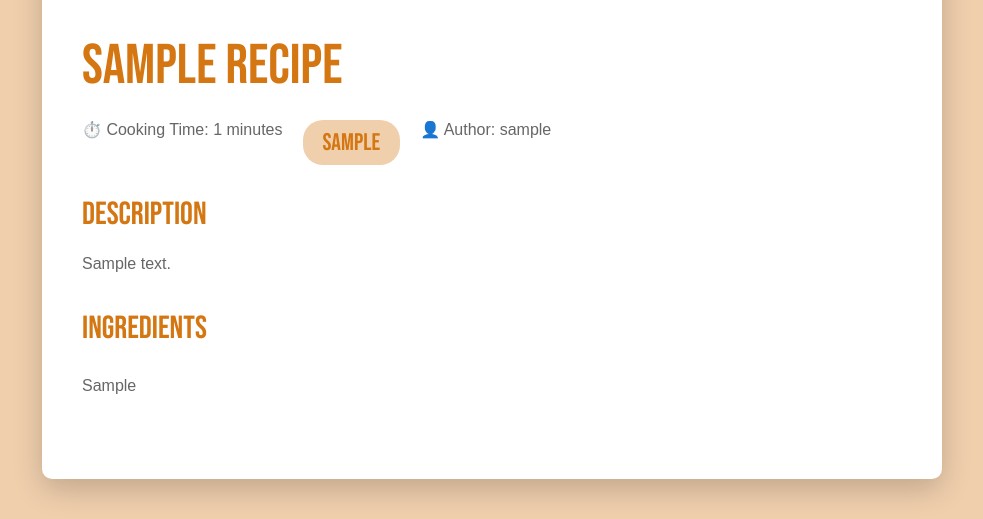
After one commit to Jonnits/django-recipe-application, a Django app: page /recipes/1/ in a window 1280 px wide. The commit adds this page. Shown: the part 540-1059 px from the top of the page, without its empty margins (148-1131 px from the left). Run offline with Django 4.2, Linux system fonts and the light colour scheme; tables that the repository leaves empty hold one stand-in row (values such as "Sample post").

Commit message:
Add recipes list and detail views, update models with image support, add comprehensive tests

```diff
--- a/recipe_project/settings.py
+++ b/recipe_project/settings.py
@@ -121,6 +121,10 @@ USE_TZ = True
 
 STATIC_URL = 'static/'
 
+# Media files (User uploaded files)
+MEDIA_URL = '/media/'
+MEDIA_ROOT = BASE_DIR / 'media'
+
 # Default primary key field type
 # https://docs.djangoproject.com/en/4.2/ref/settings/#default-auto-field
 
--- a/recipe_project/urls.py
+++ b/recipe_project/urls.py
@@ -16,8 +16,14 @@ Including another URLconf
 """
 from django.contrib import admin
 from django.urls import path, include
+from django.conf import settings
+from django.conf.urls.static import static
 
 urlpatterns = [
     path('admin/', admin.site.urls),
     path('', include('recipes.urls')),
 ]
+
+# Serve media files during development
+if settings.DEBUG:
+    urlpatterns += static(settings.MEDIA_URL, document_root=settings.MEDIA_ROOT)
--- a/recipes/models.py
+++ b/recipes/models.py
@@ -3,12 +3,37 @@ from django.contrib.auth.models import User
 
 class Recipe(models.Model):
     name = models.CharField(max_length=120)
-    recipe_id = models.IntegerField(primary_key=True, editable=False)
     author = models.ForeignKey(User, on_delete=models.CASCADE)
     cooking_time = models.IntegerField(help_text="Time in minutes")
     ingredients = models.TextField()
     description = models.TextField()
-    difficulty = models.CharField(max_length=20)
+    difficulty = models.CharField(max_length=20, blank=True)
+    pic = models.ImageField(upload_to='recipe_pics/', blank=True, null=True)
+
+    def calculate_difficulty(self):
+        """Calculate recipe difficulty based on cooking time and number of ingredients"""
+        ingredients_list = self.get_ingredients_list()
+        num_ingredients = len(ingredients_list)
+
+        if self.cooking_time < 10 and num_ingredients < 4:
+            return "Easy"
+        elif self.cooking_time < 10 and num_ingredients >= 4:
+            return "Medium"
+        elif self.cooking_time >= 10 and num_ingredients < 4:
+            return "Intermediate"
+        else:  # cooking_time >= 10 and num_ingredients >= 4
+            return "Hard"
+
+    def get_ingredients_list(self):
+        """Return ingredients as a list"""
+        if self.ingredients:
+            return [ingredient.strip() for ingredient in self.ingredients.split(',')]
+        return []
+
+    def save(self, *args, **kwargs):
+        """Override save to calculate difficulty before saving"""
+        self.difficulty = self.calculate_difficulty()
+        super().save(*args, **kwargs)
 
     def __str__(self):
         return self.name
--- /dev/null
+++ b/recipes/templates/recipes/recipe_detail.html
@@ -0,0 +1,137 @@
+<!DOCTYPE html>
+<html lang="en">
+<head>
+    <meta charset="UTF-8">
+    <meta name="viewport" content="width=device-width, initial-scale=1.0">
+    <title>{{ recipe.name }} - Recipe Details</title>
+    <link rel="preconnect" href="https://fonts.googleapis.com">
+    <link rel="preconnect" href="https://fonts.gstatic.com" crossorigin>
+    <link href="https://fonts.googleapis.com/css2?family=Bebas+Neue&display=swap" rel="stylesheet">
+    <style>
+        body {
+            font-family: Arial, sans-serif;
+            margin: 0;
+            padding: 0;
+            background: #f0cfad;
+            min-height: 100vh;
+        }
+        .container {
+            max-width: 900px;
+            margin: 0 auto;
+            padding: 40px 20px;
+        }
+        .recipe-detail {
+            background: white;
+            border-radius: 10px;
+            padding: 40px;
+            box-shadow: 0 10px 30px rgba(0,0,0,0.2);
+        }
+        .recipe-image {
+            width: 100%;
+            max-height: 400px;
+            object-fit: cover;
+            border-radius: 10px;
+            margin-bottom: 30px;
+        }
+        .recipe-detail h1 {
+            font-family: "Bebas Neue", sans-serif;
+            font-weight: 400;
+            font-size: 3.5em;
+            color: #d47611;
+            margin: 0 0 20px 0;
+        }
+        .recipe-meta {
+            display: flex;
+            gap: 20px;
+            margin-bottom: 30px;
+            flex-wrap: wrap;
+        }
+        .meta-item {
+            font-size: 16px;
+            color: #666;
+        }
+        .difficulty {
+            font-family: "Bebas Neue", sans-serif;
+            font-size: 1.5em;
+            padding: 8px 20px;
+            border-radius: 20px;
+            background: #f0cfad;
+            color: #d47611;
+        }
+        .section {
+            margin-bottom: 30px;
+        }
+        .section h2 {
+            font-family: "Bebas Neue", sans-serif;
+            font-weight: 400;
+            font-size: 2em;
+            color: #d47611;
+            margin-bottom: 15px;
+        }
+        .section p, .section ul {
+            color: #666;
+            line-height: 1.8;
+            font-size: 16px;
+        }
+        .ingredients-list {
+            list-style: none;
+            padding: 0;
+        }
+        .ingredients-list li {
+            padding: 8px 0;
+            border-bottom: 1px solid #f0cfad;
+        }
+        .ingredients-list li:last-child {
+            border-bottom: none;
+        }
+        .back-button {
+            font-family: "Bebas Neue", sans-serif;
+            font-weight: 400;
+            display: inline-block;
+            margin-bottom: 20px;
+            padding: 10px 25px;
+            background: #f0cfad;
+            color: #d47611;
+            text-decoration: none;
+            border-radius: 5px;
+            transition: background 0.3s, color 0.3s;
+        }
+        .back-button:hover {
+            background: #d47611;
+            color: white;
+        }
+    </style>
+</head>
+<body>
+    <div class="container">
+        <a href="{% url 'recipes:recipes_list' %}" class="back-button">← Back to Recipes</a>
+
+        <div class="recipe-detail">
+            {% if recipe.pic %}
+                <img src="{{ recipe.pic.url }}" alt="{{ recipe.name }}" class="recipe-image">
+            {% endif %}
+            <h1>{{ recipe.name }}</h1>
+
+            <div class="recipe-meta">
+                <span class="meta-item">⏱️ Cooking Time: {{ recipe.cooking_time }} minutes</span>
+                <span class="difficulty">{{ recipe.difficulty }}</span>
+                <span class="meta-item">👤 Author: {{ recipe.author.username }}</span>
+            </div>
+
+            <div class="section">
+                <h2>Description</h2>
+                <p>{{ recipe.description }}</p>
+            </div>
+
+            <div class="section">
+                <h2>Ingredients</h2>
+                <ul class="ingredients-list">
+                    {% for ingredient in recipe.get_ingredients_list %}
+                        <li>{{ ingredient }}</li>
+                    {% endfor %}
+                </ul>
+            </div>
+        </div>
+    </div>
+</body>
+</html>
--- a/recipes/templates/recipes/recipes_home.html
+++ b/recipes/templates/recipes/recipes_home.html
@@ -63,7 +63,8 @@
         <h1>Welcome to Recipes!</h1>
         <p>Discover, create, and share your favorite recipes with this easy-to-use recipe management application.</p>
         <p>Get started by exploring the collection of delicious recipes or create your own!</p>
-        <a href="/admin/" class="button">Go to Admin Panel</a>
+        <a href="{% url 'recipes:recipes_list' %}" class="button">Browse Recipes</a>
+        <a href="/admin/" class="button" style="margin-left: 15px;">Admin Panel</a>
     </div>
 </body>
 </html>
--- a/recipes/urls.py
+++ b/recipes/urls.py
@@ -5,4 +5,6 @@ app_name = 'recipes'
 
 urlpatterns = [
     path('', views.recipes_home, name='recipes_home'),
+    path('recipes/', views.recipes_list, name='recipes_list'),
+    path('recipes/<int:recipe_id>/', views.recipe_detail, name='recipe_detail'),
 ]
--- a/recipes/views.py
+++ b/recipes/views.py
@@ -1,7 +1,22 @@
-from django.shortcuts import render
+from django.shortcuts import render, get_object_or_404
+from .models import Recipe
 
 def recipes_home(request):
     """
     View function for the recipes home page.
     """
     return render(request, 'recipes/recipes_home.html')
+
+def recipes_list(request):
+    """
+    View function to display all recipes in a list.
+    """
+    recipes = Recipe.objects.all().order_by('name')
+    return render(request, 'recipes/recipes_list.html', {'recipes': recipes})
+
+def recipe_detail(request, recipe_id):
+    """
+    View function to display a single recipe's details.
+    """
+    recipe = get_object_or_404(Recipe, id=recipe_id)
+    return render(request, 'recipes/recipe_detail.html', {'recipe': recipe})
```
Also changed, not shown: recipes/templates/recipes/recipes_list.html (added, +162 -0 lines), recipes/tests.py (+172 -6 lines), ingredients/migrations/0001_initial.py, recipes/migrations/0001_initial.py, recipes/migrations/0002_recipe_pic.py (added), users/migrations/0001_initial.py.
